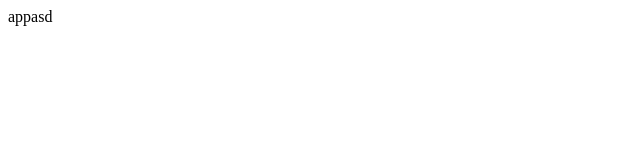
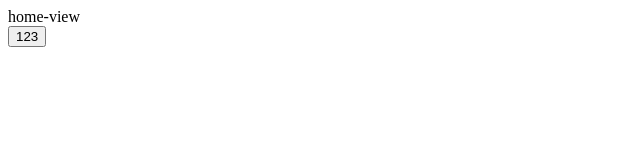
Before and after one commit to DragonLJH/long-npm-vue, a Vue app: page / in a window 1280 px wide. Shown: the top 160 px of the page, without its empty margins (0-640 px from the left). Built offline with nearby package versions, Linux system fonts and the light colour scheme.

Commit message:
vue初始化接通路由

```diff
--- a/package.json
+++ b/package.json
@@ -25,10 +25,10 @@
         "vue": "^3.2.45"
     },
     "devDependencies": {
-        "awesome-typescript-loader": "^5.2.1",
         "css-loader": "^6.7.3",
         "html-webpack-plugin": "^5.2.0",
         "style-loader": "^3.3.2",
+        "ts-loader": "^9.4.2",
         "typescript": "^3.9.10",
         "url-loader": "^4.1.1",
         "vue-loader": "^17.0.1",
--- a/src/app.vue
+++ b/src/app.vue
@@ -1,7 +1,7 @@
 <template>
-    <div>
-        appasd
-    </div>
+  <router-view></router-view>
 </template>
 <script  lang="ts" setup>
+const name = "app";
+console.log("asd");
 </script>
--- a/src/index.ts
+++ b/src/index.ts
@@ -1,6 +1,7 @@
 import './index.css'
 import App from './app.vue';
+import router from "./router/index"
 import { createApp } from 'vue';
 
 
-createApp(App).mount("#app")
+createApp(App).use(router).mount("#app")
--- /dev/null
+++ b/src/view/HomeView/index.vue
@@ -0,0 +1,8 @@
+<template>
+  <div class="home-view">home-view</div>
+  <button>123</button>
+</template>
+<script lang="ts" setup>
+const name = "home-view";
+console.log("name:%s", name);
+</script>
--- a/webpack.config.js
+++ b/webpack.config.js
@@ -32,17 +32,17 @@ module.exports = (env) => {
                 // type: "asset/resource"
             },
             {
-                    test: /\.tsx?$/,
-                    use: {
-                        loader: "awesome-typescript-loader",
+                test: /\.([cm]?ts|tsx)$/,
+                loader: "ts-loader",
                 options: {
-                            reportFiles: [
-                                'src/**/*.{ts,tsx}'
-                            ]
-                        },
-
-                    },
-                    exclude: /node_modules/
+                    transpileOnly: true
+                }
+                // options: {
+                //     reportFiles: [
+                //         'src/**/*.{ts,tsx}'
+                //     ]
+                // },
+                // exclude: /node_modules/
             },
             ]
         },
```
Also changed, not shown: src/router/index.ts (added, +13 -0 lines), tsconfig.json (+4 -3 lines), 2 other files (tests, documents, lock files or other folders). Lines whose indentation alone changed are shown as unchanged.
